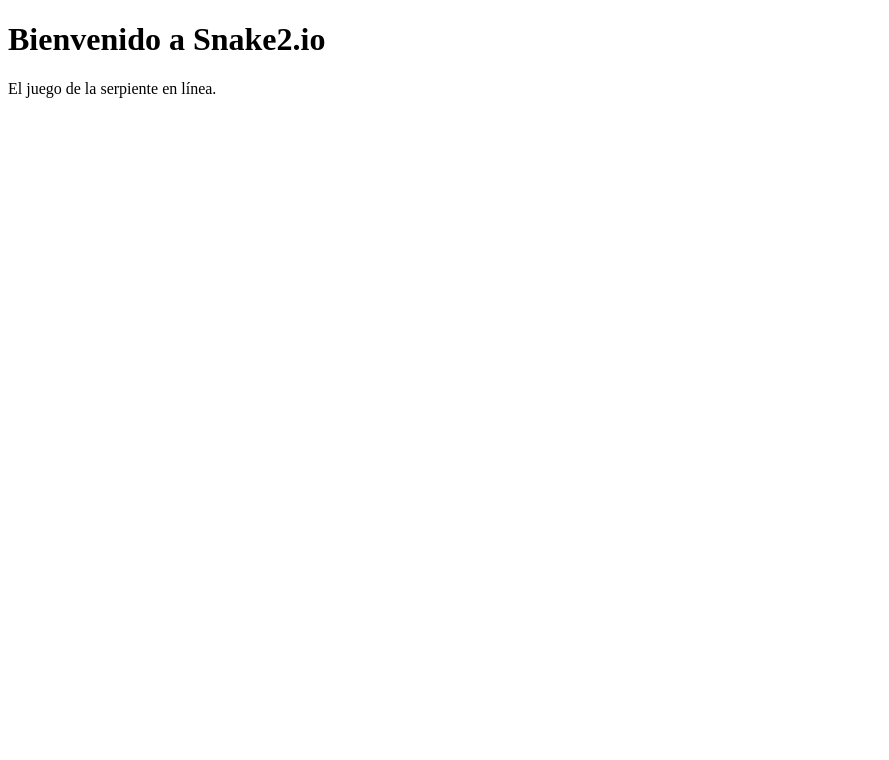
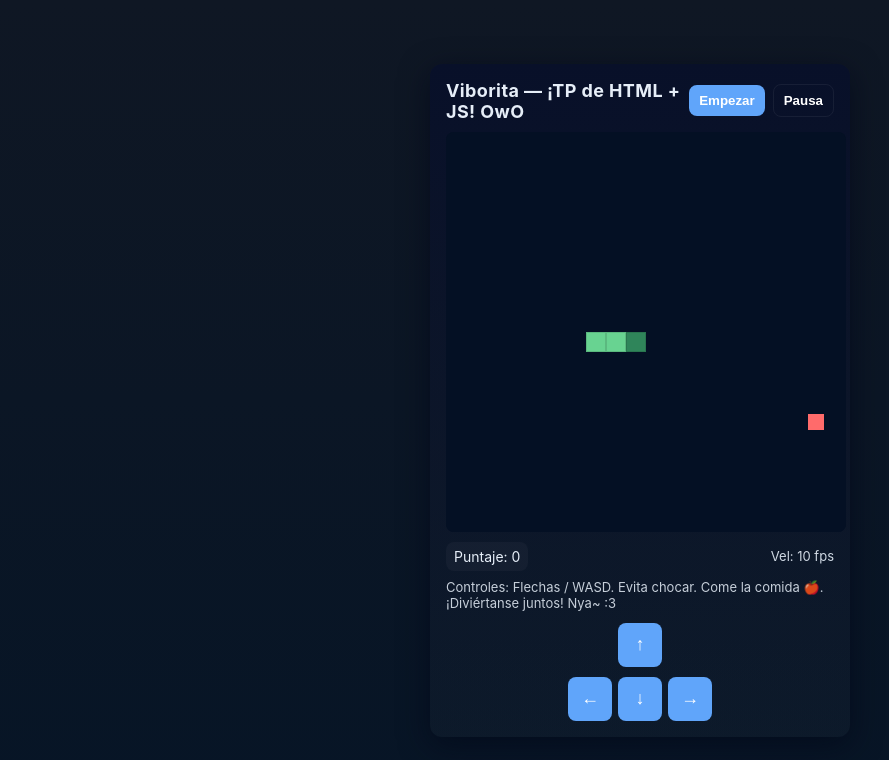
Before and after one commit to DaelagerUwU/TP-Javascript-Damian-Vilca, a plain HTML site: page index.html in a window 1280 px wide. Shown: the whole page, without its empty margins (0-889 px from the left). Drawn offline with Linux system fonts and the light colour scheme.

Commit message:
que significa el bro respeta

```diff
--- a/index.html
+++ b/index.html
@@ -1,13 +1,42 @@
-<!DOCTYPE html>
+<!doctype html>
 <html lang="es">
 <head>
-    <meta charset="UTF-8">
-    <meta name="viewport" content="width=device-width, initial-scale=1.0">
-    <title>Snake2.io</title>
+  <meta charset="utf-8" />
+  <meta name="viewport" content="width=device-width,initial-scale=1" />
+    <link rel="stylesheet" href="scripts/estilos.css">
+  <title>Snake2.io</title>
 </head>
 <body>
-    <h1>Bienvenido a Snake2.io</h1>
-    <p>El juego de la serpiente en línea.</p>
+  <div class="card">
+    <header>
+      <h1>Viborita — ¡TP de HTML + JS! OwO</h1>
+      <div class="controls">
+        <button id="startBtn">Empezar</button>
+        <button id="pauseBtn" class="secondary">Pausa</button>
+      </div>
+    </header>
 
+    <canvas id="game" width="400" height="400"></canvas>
+
+    <div class="hud">
+      <div class="score">Puntaje: <span id="score">0</span></div>
+      <div class="info">Vel: <span id="speedLabel">10</span> fps</div>
+    </div>
+
+    <div style="font-size:13px; color:rgba(230,238,248,0.85); margin-top:8px;">
+      Controles: Flechas / WASD. Evita chocar. Come la comida 🍎. ¡Diviértanse juntos! Nya~ :3
+    </div>
+
+    <!-- Botones táctiles (útil en celular) -->
+    <div class="touch-pad" aria-hidden="true" style="margin-top:12px;">
+      <button id="upBtn">↑</button>
+    </div>
+    <div class="touch-pad" aria-hidden="true">
+      <button id="leftBtn">←</button>
+      <button id="downBtn">↓</button>
+      <button id="rightBtn">→</button>
+    </div>
+  </div>
+  <script src="scripts/script.js"></script>
 </body>
 </html>
--- a/scripts/estilos.css
+++ b/scripts/estilos.css
@@ -0,0 +1,116 @@
+ :root {
+     --bg: #0f1724;
+     --panel: #081029;
+     --snake: #68d391;
+     --head: #2f855a;
+     --food: #ff6b6b;
+     --text: #e6eef8;
+     --accent: #60a5fa;
+ }
+
+ * {
+     box-sizing: border-box;
+ }
+
+ body {
+     margin: 0;
+     font-family: Inter, system-ui, sans-serif;
+     background: linear-gradient(180deg, var(--bg), #071526);
+     color: var(--text);
+     display: flex;
+     align-items: center;
+     justify-content: center;
+     min-height: 100vh;
+     padding: 20px;
+ }
+
+ .card {
+     background: linear-gradient(180deg, var(--panel), rgba(255, 255, 255, 0.02));
+     border-radius: 12px;
+     padding: 16px;
+     box-shadow: 0 8px 30px rgba(2, 6, 23, 0.6);
+     width: 420px;
+ }
+
+ header {
+     display: flex;
+     justify-content: space-between;
+     align-items: center;
+     gap: 8px;
+     margin-bottom: 8px;
+ }
+
+ h1 {
+     font-size: 18px;
+     margin: 0;
+     letter-spacing: 0.4px;
+ }
+
+ .controls {
+     display: flex;
+     gap: 8px;
+     align-items: center;
+ }
+
+ button {
+     background: var(--accent);
+     color: white;
+     border: none;
+     padding: 8px 10px;
+     border-radius: 8px;
+     cursor: pointer;
+     font-weight: 600;
+ }
+
+ button.secondary {
+     background: transparent;
+     border: 1px solid rgba(255, 255, 255, 0.06);
+ }
+
+ .info {
+     font-size: 13px;
+     color: rgba(230, 238, 248, 0.9);
+ }
+
+ canvas {
+     display: block;
+     margin: 10px auto;
+     background: #041024;
+     border-radius: 8px;
+ }
+
+ .hud {
+     display: flex;
+     justify-content: space-between;
+     align-items: center;
+     gap: 8px;
+     margin-top: 8px;
+ }
+
+ .score {
+     font-size: 14px;
+     background: rgba(255, 255, 255, 0.03);
+     padding: 6px 8px;
+     border-radius: 8px;
+ }
+
+ .touch-pad {
+     display: flex;
+     gap: 6px;
+     justify-content: center;
+     margin-top: 10px;
+ }
+
+ .touch-pad button {
+     width: 44px;
+     height: 44px;
+     padding: 0;
+     font-size: 18px;
+     border-radius: 8px;
+ }
+
+ @media (max-width:480px) {
+     .card {
+         width: 96%;
+     }
+ }
--- a/scripts/script.js
+++ b/scripts/script.js
@@ -0,0 +1,196 @@
+
+  // ----- Config -----
+  const canvas = document.getElementById('game');
+  const ctx = canvas.getContext('2d');
+  const tileSize = 20;                     // tamaño del cuadro
+  const cols = canvas.width / tileSize;    // 20
+  const rows = canvas.height / tileSize;   // 20
+  let speed = 10;                          // frames por segundo
+  const speedLabel = document.getElementById('speedLabel');
+  speedLabel.textContent = speed;
+
+  // ----- Estado del juego -----
+  let snake = [];           // array de segmentos {x,y}
+  let dir = {x:1, y:0};     // dirección actual
+  let nextDir = {x:1, y:0}; // buffer para evitar reversos instantáneos
+  let food = null;
+  let score = 0;
+  let running = false;
+  let paused = false;
+  let loopId = null;
+
+  // ----- Elementos UI -----
+  const scoreEl = document.getElementById('score');
+  const startBtn = document.getElementById('startBtn');
+  const pauseBtn = document.getElementById('pauseBtn');
+
+  // ----- Inicializar -----
+  function resetGame() {
+    snake = [
+      {x: Math.floor(cols/2)-1, y: Math.floor(rows/2)},
+      {x: Math.floor(cols/2)-2, y: Math.floor(rows/2)},
+      {x: Math.floor(cols/2)-3, y: Math.floor(rows/2)}
+    ];
+    dir = {x:1, y:0};
+    nextDir = {x:1, y:0};
+    placeFood();
+    score = 0;
+    scoreEl.textContent = score;
+    paused = false;
+  }
+
+  function placeFood() {
+    // Genera posición aleatoria que no colisione con la serpiente
+    let tries = 0;
+    while (true) {
+      tries++;
+      const fx = Math.floor(Math.random() * cols);
+      const fy = Math.floor(Math.random() * rows);
+      if (!snake.some(s => s.x === fx && s.y === fy)) {
+        food = {x: fx, y: fy};
+        return;
+      }
+      if (tries > 1000) { food = null; return; }
+    }
+  }
+
+  // ----- Lógica del juego -----
+  function update() {
+    if (!running || paused) return;
+
+    // aplicar nextDir (evita reversos)
+    if ((nextDir.x !== -dir.x || nextDir.y !== -dir.y)) {
+      dir = nextDir;
+    }
+
+    // nuevo head
+    const head = { x: snake[0].x + dir.x, y: snake[0].y + dir.y };
+
+    // detectar colisión pared
+    if (head.x < 0 || head.x >= cols || head.y < 0 || head.y >= rows) {
+      gameOver();
+      return;
+    }
+
+    // detectar colisión con el propio cuerpo
+    if (snake.some(seg => seg.x === head.x && seg.y === head.y)) {
+      gameOver();
+      return;
+    }
+
+    // agregar head al principio
+    snake.unshift(head);
+
+    // si come comida
+    if (food && head.x === food.x && head.y === food.y) {
+      score += 10;
+      scoreEl.textContent = score;
+      placeFood();
+      // opcional: aumentar velocidad cada X puntos
+      if (score % 50 === 0 && speed < 20) {
+        speed += 1;
+        restartLoop();
+        speedLabel.textContent = speed;
+      }
+    } else {
+      // quitar cola (no crecer)
+      snake.pop();
+    }
+  }
+
+  function draw() {
+    // fondo
+    ctx.fillStyle = '#041024';
+    ctx.fillRect(0,0,canvas.width,canvas.height);
+
+    // dibujar comida
+    if (food) {
+      ctx.fillStyle = '#ff6b6b';
+      ctx.fillRect(food.x*tileSize + 2, food.y*tileSize + 2, tileSize-4, tileSize-4);
+    }
+
+    // dibujar serpiente
+    for (let i=0;i<snake.length;i++){
+      const s = snake[i];
+      if (i===0) {
+        ctx.fillStyle = '#2f855a'; // cabeza
+      } else {
+        ctx.fillStyle = '#68d391'; // cuerpo
+      }
+      ctx.fillRect(s.x*tileSize, s.y*tileSize, tileSize, tileSize);
+      // borde sutil
+      ctx.strokeStyle = 'rgba(0,0,0,0.12)';
+      ctx.strokeRect(s.x*tileSize+0.5, s.y*tileSize+0.5, tileSize-1, tileSize-1);
+    }
+  }
+
+  function gameLoop() {
+    update();
+    draw();
+  }
+
+  function startGame(){
+    if (!running) {
+      resetGame();
+      running = true;
+      restartLoop();
+      startBtn.textContent = 'Reiniciar';
+      pauseBtn.textContent = 'Pausa';
+      paused = false;
+    } else {
+      // reiniciar
+      resetGame();
+    }
+  }
+
+  function restartLoop(){
+    if (loopId) clearInterval(loopId);
+    loopId = setInterval(gameLoop, 1000 / speed);
+  }
+
+  function togglePause(){
+    if (!running) return;
+    paused = !paused;
+    pauseBtn.textContent = paused ? 'Continuar' : 'Pausa';
+  }
+
+  function gameOver(){
+    running = false;
+    if (loopId) { clearInterval(loopId); loopId = null; }
+    // mensaje simple
+    setTimeout(()=> {
+      alert('Game Over! Puntaje: ' + score + ' Nya~ :3');
+      // deja el botón listo para reiniciar
+      startBtn.textContent = 'Empezar';
+    }, 50);
+  }
+
+  // ----- Controles -----
+  window.addEventListener('keydown', (e) => {
+    const key = e.key;
+    if (key === 'ArrowUp' || key === 'w' || key === 'W')    nextDir = {x:0, y:-1};
+    if (key === 'ArrowDown' || key === 's' || key === 'S')  nextDir = {x:0, y:1};
+    if (key === 'ArrowLeft' || key === 'a' || key === 'A')  nextDir = {x:-1, y:0};
+    if (key === 'ArrowRight' || key === 'd' || key === 'D') nextDir = {x:1, y:0};
+    if (key === ' '){ togglePause(); } // barra espaciadora pausa
+  });
+
+  // Touch buttons
+  document.getElementById('upBtn').addEventListener('pointerdown', ()=> nextDir={x:0,y:-1});
+  document.getElementById('downBtn').addEventListener('pointerdown', ()=> nextDir={x:0,y:1});
+  document.getElementById('leftBtn').addEventListener('pointerdown', ()=> nextDir={x:-1,y:0});
+  document.getElementById('rightBtn').addEventListener('pointerdown', ()=> nextDir={x:1,y:0});
+
+  // UI
+  startBtn.addEventListener('click', startGame);
+  pauseBtn.addEventListener('click', togglePause);
+
+  // iniciar en estado inactivo con dibujo inicial
+  resetGame();
+  draw();
+
+  // para accesibilidad: ajustar velocidad con +/- si quieren (opcional)
+  window.addEventListener('keydown', (e) => {
+    if (e.key === '+') { speed = Math.min(30, speed+1); restartLoop(); speedLabel.textContent = speed; }
+    if (e.key === '-') { speed = Math.max(4, speed-1); restartLoop(); speedLabel.textContent = speed; }
+  });
```
